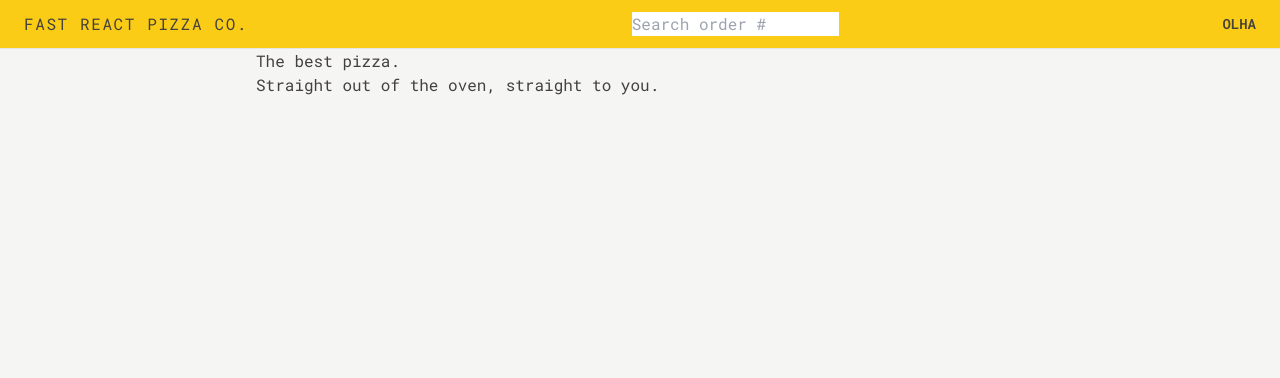
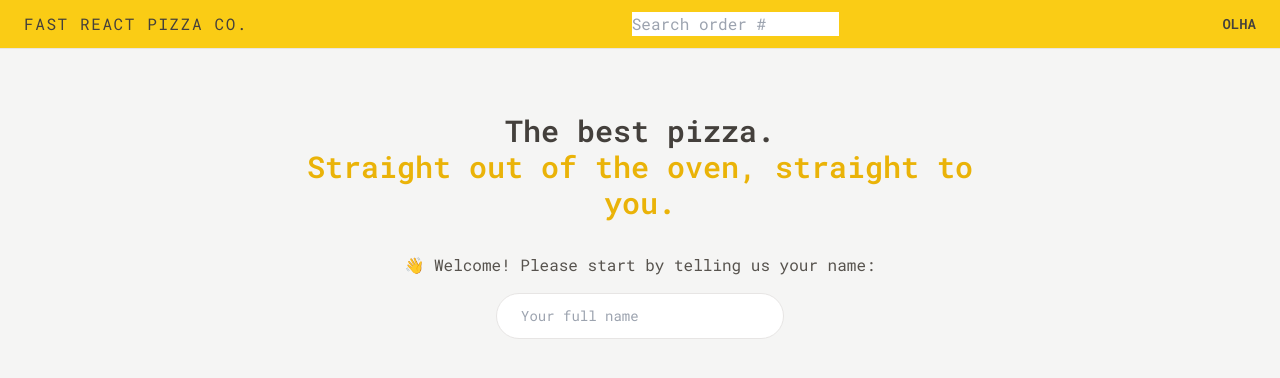
Before and after one commit to OlgaPrikhodko/Fast-React-Pizza, a React (Vite) app: page / in a window 1280 px wide. Shown: the top 378 px of the page. Built offline with nearby package versions, Linux system fonts and the light colour scheme.

Commit message:
💄styles: Header styling, add Button component

```diff
--- /dev/null
+++ b/src/features/user/CreateUser.tsx
@@ -0,0 +1,34 @@
+import { Button } from "@/ui/Button";
+import { useState } from "react";
+
+const CreateUser: React.FC = () => {
+  const [username, setUsername] = useState("");
+
+  function handleSubmit(e: React.FormEvent<HTMLFormElement>) {
+    e.preventDefault();
+  }
+
+  return (
+    <form onSubmit={handleSubmit}>
+      <p className="mb-4 text-sm text-stone-600 md:text-base">
+        👋 Welcome! Please start by telling us your name:
+      </p>
+
+      <input
+        type="text"
+        placeholder="Your full name"
+        value={username}
+        onChange={(e) => setUsername(e.target.value)}
+        className="input mb-8 w-72"
+      />
+
+      {username !== "" && (
+        <div>
+          <Button>Start ordering</Button>
+        </div>
+      )}
+    </form>
+  );
+};
+
+export default CreateUser;
--- a/src/index.css
+++ b/src/index.css
@@ -2,41 +2,48 @@
 @tailwind components;
 @tailwind utilities;
 
-/* body {
-  font-family: system-ui, -apple-system, BlinkMacSystemFont, "Segoe UI", Roboto,
-    Oxygen, Ubuntu, Cantarell, "Open Sans", "Helvetica Neue", sans-serif;
-  background-color: #f7f7f7;
-  color: #444;
+@layer components {
+  .input {
+    @apply w-full rounded-full border border-stone-200 px-4 py-2 text-sm transition-all duration-300 focus:outline-none focus:ring  focus:ring-yellow-400 md:px-6 md:py-3;
+  }
 }
-
-.layout {
-  display: grid;
-  grid-template-rows: auto 1fr auto;
-  gap: 32px;
-  height: 100dvh;
-} */
 
 /* https://dev.to/afif/i-made-100-css-loaders-for-your-next-project-4eje */
 .loader {
   width: 45px;
   aspect-ratio: 0.75;
-  --c: no-repeat linear-gradient(#333 0 0);
-  background: var(--c) 0% 50%, var(--c) 50% 50%, var(--c) 100% 50%;
+  --c: no-repeat linear-gradient(theme(colors.stone.800) 0 0);
+  background:
+    var(--c) 0% 50%,
+    var(--c) 50% 50%,
+    var(--c) 100% 50%;
   background-size: 20% 50%;
   animation: loading 1s infinite linear;
 }
 
 @keyframes loading {
   20% {
-    background-position: 0% 0%, 50% 50%, 100% 50%;
+    background-position:
+      0% 0%,
+      50% 50%,
+      100% 50%;
   }
   40% {
-    background-position: 0% 100%, 50% 0%, 100% 50%;
+    background-position:
+      0% 100%,
+      50% 0%,
+      100% 50%;
   }
   60% {
-    background-position: 0% 50%, 50% 100%, 100% 0%;
+    background-position:
+      0% 50%,
+      50% 100%,
+      100% 0%;
   }
   80% {
-    background-position: 0% 50%, 50% 50%, 100% 100%;
+    background-position:
+      0% 50%,
+      50% 50%,
+      100% 100%;
   }
 }
--- /dev/null
+++ b/src/ui/Button.tsx
@@ -0,0 +1,29 @@
+import { Link } from "react-router-dom";
+
+interface ButtonProps {
+  to?: string;
+  disabled?: boolean;
+  children: string;
+}
+
+export const Button: React.FC<ButtonProps> = ({
+  children,
+  to,
+  disabled = false,
+}) => {
+  const className =
+    "inline-block rounded-full bg-yellow-400 px-4 py-3 font-semibold uppercase tracking-wide text-stone-800 transition-colors duration-300 hover:bg-yellow-300 focus:bg-yellow-300 focus:outline-none focus:ring focus:ring-yellow-300 focus:ring-offset-2 disabled:cursor-not-allowed md:px-6 md:py-4";
+
+  if (to)
+    return (
+      <Link to={to} className={className}>
+        {children}
+      </Link>
+    );
+
+  return (
+    <button disabled={disabled} className={className}>
+      {children}
+    </button>
+  );
+};
--- a/src/ui/Home.tsx
+++ b/src/ui/Home.tsx
@@ -1,11 +1,17 @@
+import CreateUser from "@/features/user/CreateUser";
+
 function Home() {
   return (
-    <div>
-      <h1>
+    <div className="my-10 px-4 text-center sm:my-16">
+      <h1 className="mb-8 text-xl font-semibold md:text-3xl">
         The best pizza.
         <br />
-        Straight out of the oven, straight to you.
+        <span className="text-yellow-500">
+          Straight out of the oven, straight to you.
+        </span>
       </h1>
+
+      <CreateUser />
     </div>
   );
 }
```
